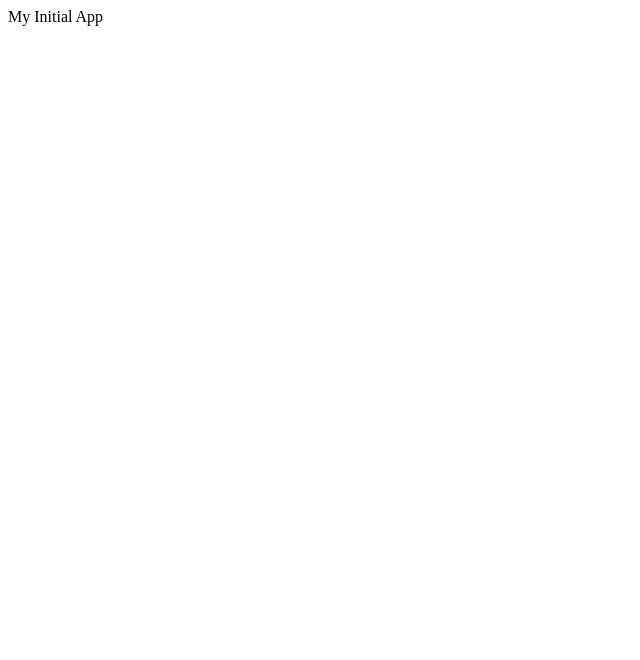
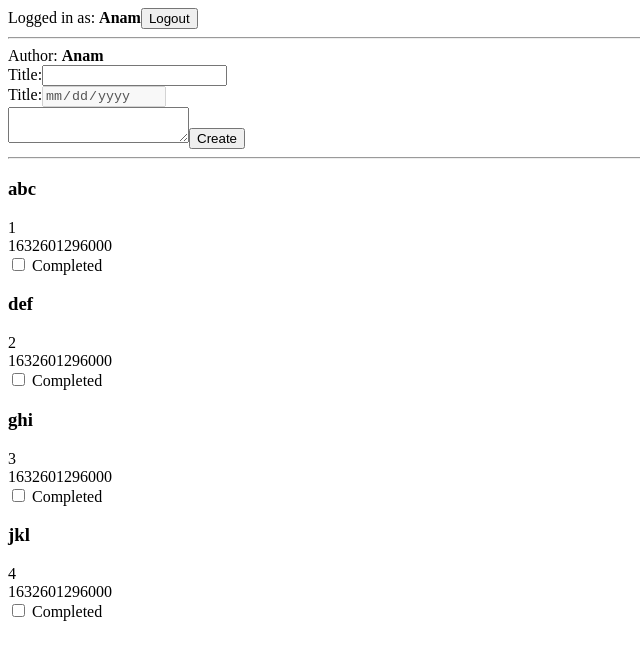
Before and after one commit to ashaik16/CSC436, a React (Create React App) app in the folder todoapp/: page / in a window 1280 px wide. Shown: the top 660 px of the page, without its empty margins (0-640 px from the left). Built offline with nearby package versions, Linux system fonts and the light colour scheme.

Commit message:
Added Checkbox complete functionality and basic logic

```diff
--- a/todoapp/src/App.js
+++ b/todoapp/src/App.js
@@ -1,5 +1,40 @@
+import UserBar from "./User/UserBar";
+import CreateTodo from "./Todo/CreateTodo";
+import TodoList from "./Todo/TodoList";
 function App() {
-  return <div>My Initial App</div>;
+  const todoList = [
+    {
+      title: "abc",
+      description: "1",
+      dateCreated: Date.now(),
+    },
+    {
+      title: "def",
+      description: "2",
+      dateCreated: Date.now(),
+    },
+    {
+      title: "ghi",
+      description: "3",
+      dateCreated: Date.now(),
+    },
+    {
+      title: "jkl",
+      description: "4",
+      dateCreated: Date.now(),
+    },
+  ];
+  const user = "Anam";
+
+  return (
+    <div>
+      <UserBar user={user} />
+      <hr />
+      <CreateTodo user={user} />
+      <hr />
+      <TodoList todoList={todoList} />
+    </div>
+  );
 }
 
 export default App;
--- /dev/null
+++ b/todoapp/src/Todo/CreateTodo.js
@@ -0,0 +1,33 @@
+import React, { useState } from "react";
+export default function CreateTodo({ user }) {
+  const [dateCreated, setDateCreated] = useState(new Date());
+  function handleCreatedTodo() {
+    const date = new Date().toLocaleDateString();
+    const time = new Date().toLocaleTimeString();
+    setDateCreated(`${date} ${time}`);
+  }
+  return (
+    <form onSubmit={(e) => e.preventDefault()}>
+      <div>
+        Author: <b>{user}</b>
+      </div>
+      <div>
+        <label htmlFor="title">Title:</label>
+        <input type="text" name="title" id="title" required />
+      </div>
+      <div>
+        <label htmlFor="dateCreated">Title:</label>
+        <input
+          type="date"
+          name="dateCreated"
+          id="dateCreated"
+          onChange={handleCreatedTodo}
+          value={dateCreated}
+          disabled={true}
+        />
+      </div>
+      <textarea name="description" id="description" />
+      <input type="submit" value="Create" />
+    </form>
+  );
+}
--- /dev/null
+++ b/todoapp/src/Todo/Todo.js
@@ -0,0 +1,42 @@
+import React, { useState } from "react";
+
+export default function Todo({ title, description, dateCreated }) {
+  const [isCompleted, setIsCompleted] = useState("");
+  const [dateCompleted, setDateCompleted] = useState("");
+  function handleCompletedTodo() {
+    if (!isCompleted) {
+      setIsCompleted(true);
+      const date = new Date().toLocaleDateString();
+      const time = new Date().toLocaleTimeString();
+      setDateCompleted(`${date} ${time}`);
+    } else setIsCompleted(false);
+  }
+  return (
+    <div>
+      <h3>{title}</h3>
+      <div>{description}</div>
+      <div>{dateCreated}</div>
+      <div>
+        <input
+          type="checkbox"
+          id="completed"
+          name="completed"
+          onChange={handleCompletedTodo}
+          value={isCompleted}
+        />
+        <label htmlFor="completed"> Completed</label>
+      </div>
+      <div>
+        {isCompleted && (
+          <input
+            type="text"
+            name="dateCreated"
+            id="dateCreated"
+            value={dateCompleted}
+            disabled={true}
+          />
+        )}
+      </div>
+    </div>
+  );
+}
--- /dev/null
+++ b/todoapp/src/Todo/TodoList.js
@@ -0,0 +1,12 @@
+import React from "react";
+import Todo from "./Todo";
+
+export default function TodoList({ todoList = [] }) {
+  return (
+    <div>
+      {todoList.map((p) => (
+        <Todo key={Math.random()} {...p} />
+      ))}
+    </div>
+  );
+}
--- /dev/null
+++ b/todoapp/src/User/Login.js
@@ -0,0 +1,14 @@
+import React from "react";
+import Register from "./Register";
+
+export default function Login() {
+  return (
+    <form onSubmit={(e) => e.preventDefault()}>
+      <label htmlFor="login-username">Username:</label>
+      <input type="text" name="login-username" id="login-username" />
+      <label htmlFor="login-password">Password:</label>
+      <input type="password" name="login-password" id="login-password" />
+      <input type="submit" value="Login" />
+    </form>
+  );
+}
--- /dev/null
+++ b/todoapp/src/User/Logout.js
@@ -0,0 +1,10 @@
+import React from "react";
+
+export default function Logout({ user }) {
+  return (
+    <form onSubmit={(e) => e.preventDefault()}>
+      Logged in as: <b>{user}</b>
+      <input type="submit" value="Logout" />
+    </form>
+  );
+}
--- /dev/null
+++ b/todoapp/src/User/Register.js
@@ -0,0 +1,19 @@
+import React from "react";
+
+export default function Register() {
+  return (
+    <form onSubmit={(e) => e.preventDefault()}>
+      <label htmlFor="register-username">Username:</label>
+      <input type="text" name="register-username" id="register-username" />
+      <label htmlFor="register-password">Password:</label>
+      <input type="password" name="register-password" id="register-password" />
+      <label htmlFor="register-password-repeat">Repeat password:</label>
+      <input
+        type="password"
+        name="register-password-repeat"
+        id="register-password-repeat"
+      />
+      <input type="submit" value="Register" />
+    </form>
+  );
+}
--- /dev/null
+++ b/todoapp/src/User/UserBar.js
@@ -0,0 +1,21 @@
+import React from "react";
+import Login from "./Login";
+import Logout from "./Logout";
+import Register from "./Register";
+
+export default function UserBar({ user }) {
+  if (user) {
+    return (
+      <div>
+        <Logout user={user} />
+      </div>
+    );
+  } else {
+    return (
+      <>
+        <Login />
+        <Register />
+      </>
+    );
+  }
+}
```
